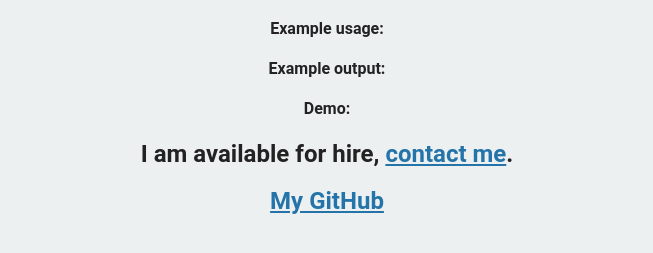
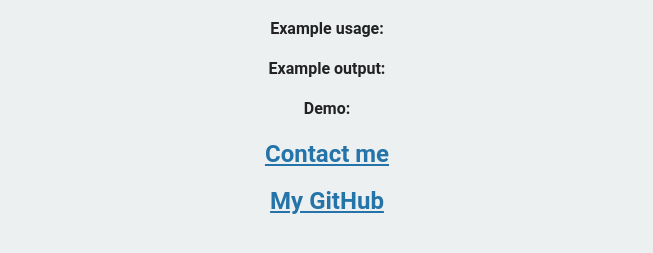
Before and after one commit to domfarnham/microservice-boilerplate, a website: page views/index.html in a window 1280 px wide. Shown: the part 121-374 px from the top of the page, without its empty margins (313-966 px from the left). Drawn offline with Linux system fonts and the light colour scheme.

Commit message:
Updated contact details

```diff
--- a/views/index.html
+++ b/views/index.html
@@ -31,7 +31,7 @@
 
         </p>
         <h2>
-          I am available for hire, <a href="mailto:dominic.farnham@hotmail.co.uk">contact me</a>.
+          <a href="mailto:dom@javascriptcodebook.com">Contact me</a>
         </h2>
         <h2>
           <a href="https://github.com/domfarnham">My GitHub</a>
```
